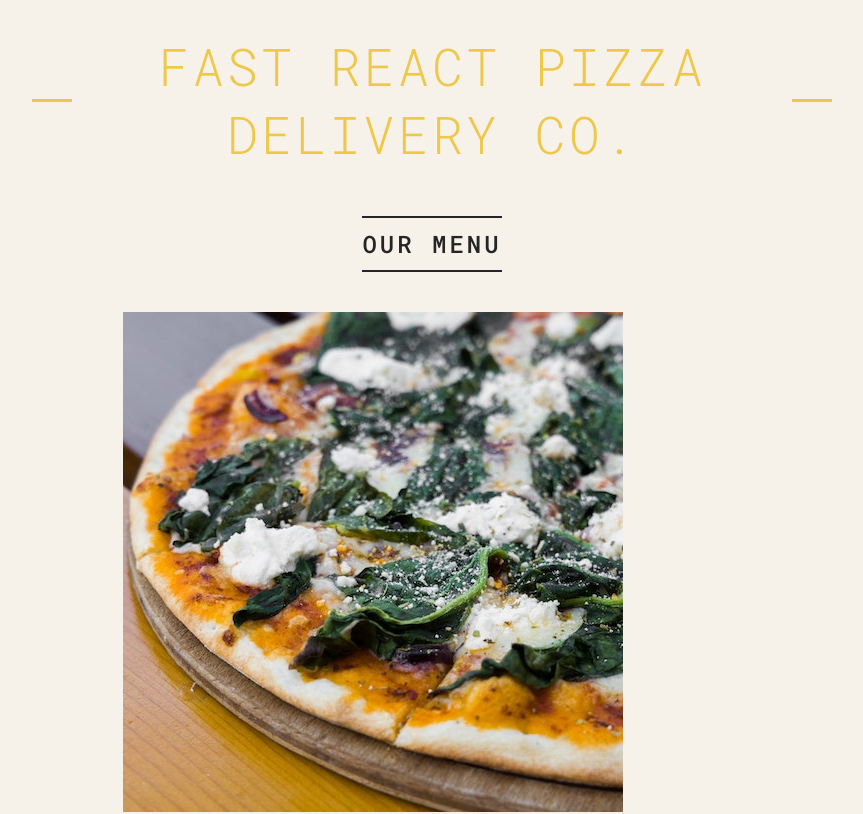
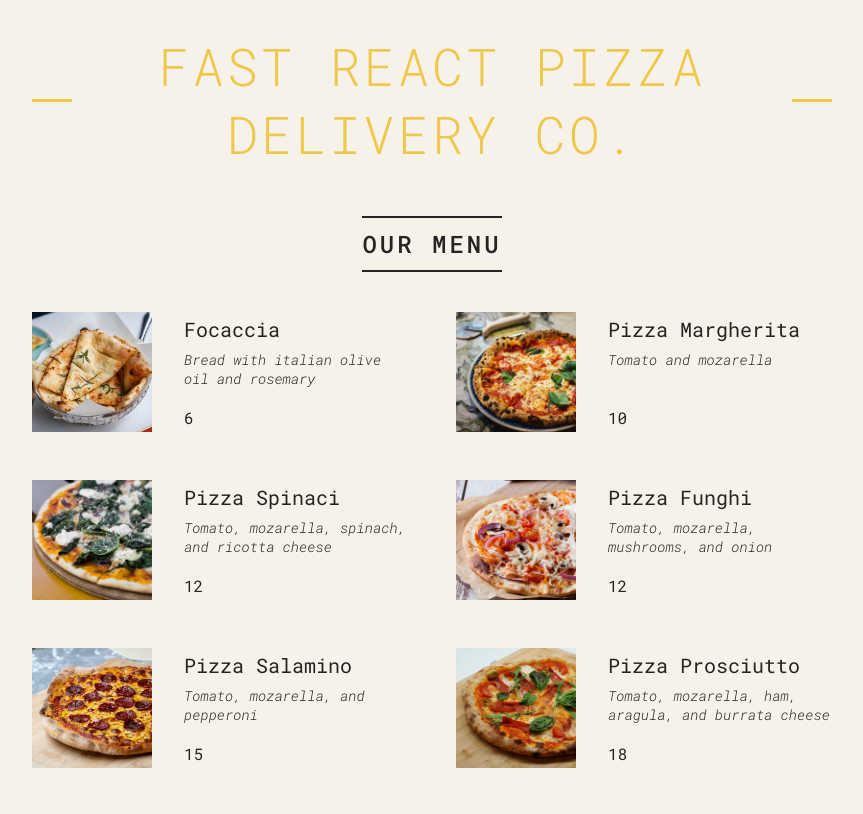
Before and after one commit to BatuhanKIRICI/PizzaMenu, a React (Create React App) app: page / in a window 1280 px wide. Shown: the top 814 px of the page, without its empty margins (208-1071 px from the left). Built offline with nearby package versions, Linux system fonts and the light colour scheme.

Commit message:
"Rendering lists"

```diff
--- a/public/index.html
+++ b/public/index.html
@@ -2,42 +2,9 @@
 <html lang="en">
   <head>
     <meta charset="utf-8" />
-    <link rel="icon" href="%PUBLIC_URL%/favicon.ico" />
-    <meta name="viewport" content="width=device-width, initial-scale=1" />
-    <meta name="theme-color" content="#000000" />
-    <meta
-      name="description"
-      content="Web site created using create-react-app"
-    />
-    <link rel="apple-touch-icon" href="%PUBLIC_URL%/logo192.png" />
-    <!--
-      manifest.json provides metadata used when your web app is installed on a
-      user's mobile device or desktop. See https://developers.google.com/web/fundamentals/web-app-manifest/
-    -->
-    <link rel="manifest" href="%PUBLIC_URL%/manifest.json" />
-    <!--
-      Notice the use of %PUBLIC_URL% in the tags above.
-      It will be replaced with the URL of the `public` folder during the build.
-      Only files inside the `public` folder can be referenced from the HTML.
-
-      Unlike "/favicon.ico" or "favicon.ico", "%PUBLIC_URL%/favicon.ico" will
-      work correctly both with client-side routing and a non-root public URL.
-      Learn how to configure a non-root public URL by running `npm run build`.
-    -->
     <title>React App</title>
   </head>
   <body>
-    <noscript>You need to enable JavaScript to run this app.</noscript>
     <div id="root"></div>
-    <!--
-      This HTML file is a template.
-      If you open it directly in the browser, you will see an empty page.
-
-      You can add webfonts, meta tags, or analytics to this file.
-      The build step will place the bundled scripts into the <body> tag.
-
-      To begin the development, run `npm start` or `yarn start`.
-      To create a production bundle, use `npm run build` or `yarn build`.
-    -->
   </body>
 </html>
--- a/src/App.js
+++ b/src/App.js
@@ -1,4 +1,49 @@
 import "./App.css";
+
+const pizzaData = [
+  {
+    name: "Focaccia",
+    ingredients: "Bread with italian olive oil and rosemary",
+    price: 6,
+    photoName: "pizzas/focaccia.jpg",
+    soldOut: false,
+  },
+  {
+    name: "Pizza Margherita",
+    ingredients: "Tomato and mozarella",
+    price: 10,
+    photoName: "pizzas/margherita.jpg",
+    soldOut: false,
+  },
+  {
+    name: "Pizza Spinaci",
+    ingredients: "Tomato, mozarella, spinach, and ricotta cheese",
+    price: 12,
+    photoName: "pizzas/spinaci.jpg",
+    soldOut: false,
+  },
+  {
+    name: "Pizza Funghi",
+    ingredients: "Tomato, mozarella, mushrooms, and onion",
+    price: 12,
+    photoName: "pizzas/funghi.jpg",
+    soldOut: false,
+  },
+  {
+    name: "Pizza Salamino",
+    ingredients: "Tomato, mozarella, and pepperoni",
+    price: 15,
+    photoName: "pizzas/salamino.jpg",
+    soldOut: true,
+  },
+  {
+    name: "Pizza Prosciutto",
+    ingredients: "Tomato, mozarella, ham, aragula, and burrata cheese",
+    price: 18,
+    photoName: "pizzas/prosciutto.jpg",
+    soldOut: false,
+  },
+];
 
 function App() {
   return (
@@ -23,32 +68,25 @@
   return (
     <main className="menu">
       <h2>Our Menu</h2>
-      <Pizza
-        name="Pizza Spinaci"
-        ingredients="Tomato, mozarella, spinach, and ricotta cheese"
-        photoName="./pizzas/spinaci.jpg"
-        price={10}
-      />
-      <Pizza
-        name="Pizza Funghi"
-        ingredients="Tomato, mozarella, mushrooms, and onion"
-        photoName="./pizzas/funghi.jpg"
-        price={12}
-      />
+      <ul className="pizzas">
+        {pizzaData.map((pizza, index) => (
+          <Pizza key={index} pizzaObj={pizza} />
+        ))}
+      </ul>
     </main>
   );
 }
 
 function Pizza(props) {
   return (
-    <div>
-      <img src={props.photoName} alt={props.name} />
-      <div className="pizza">
-        <h3>{props.name}</h3>
-        <p>{props.ingredients}</p>
-        <span>{props.price}</span>
+    <li className="pizza">
+      <img src={props.pizzaObj.photoName} alt={props.pizzaObj.name} />
+      <div>
+        <h3>{props.pizzaObj.name}</h3>
+        <p>{props.pizzaObj.ingredients}</p>
+        <span>{props.pizzaObj.price}</span>
       </div>
-    </div>
+    </li>
   );
 }
 
@@ -58,12 +96,10 @@
   const closeHour = 21;
   const isOpen = hour >= openHour && hour <= closeHour;
 
-  if (isOpen) alert("We're currently open!");
-  else alert("We're currently closed.");
-
   return (
     <footer className="footer">
-      {new Date().toLocaleTimeString()}. We're currently open!
+      {new Date().toLocaleTimeString()}.{" "}
+      {isOpen ? "We're currently open!" : "We're currently closed!"}
     </footer>
   );
 }
--- a/src/index.js
+++ b/src/index.js
@@ -2,13 +2,6 @@
 import ReactDOM from "react-dom/client";
 import "./index.css";
 import App from "./App";
-import reportWebVitals from "./reportWebVitals";
 
 const root = ReactDOM.createRoot(document.getElementById("root"));
-root.render(
-  <React.StrictMode>
-    <App />
-  </React.StrictMode>
-);
-
-reportWebVitals();
+root.render(<App />);
```
